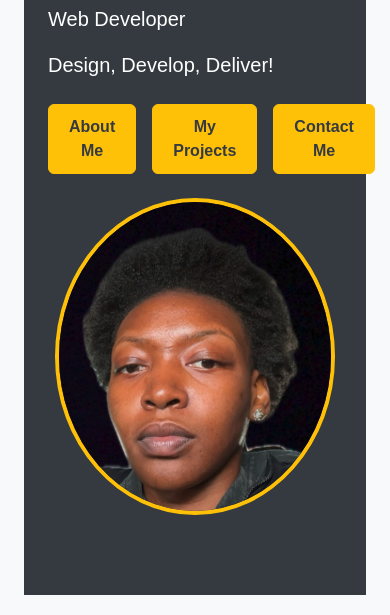
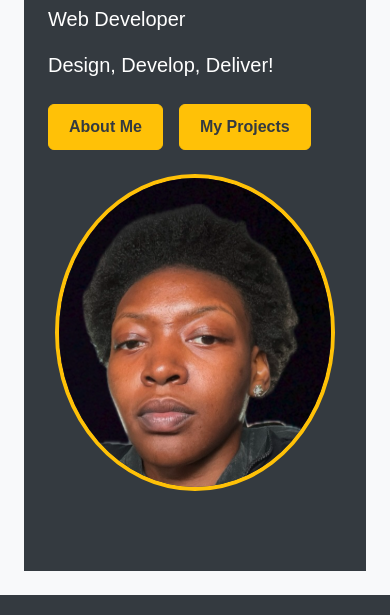
Before and after one commit to Jameshiagross23/Jameshiagross233.github.io, a plain HTML site: page index.html in a window 390 px wide. Shown: the part 221-836 px from the top of the page. Drawn offline with nearby package versions, Linux system fonts and the light colour scheme.

Commit message:
Update index.html

```diff
--- a/index.html
+++ b/index.html
@@ -128,7 +128,7 @@
                         <div class="d-flex gap-3">
                             <a class="btn btn-custom d-sm-block" href="AboutMe.html">About Me</a>
                             <a class="btn btn-custom d-sm-block" href="Projects.html">My Projects</a>
-                            <a class="btn btn-custom d-sm-none d-xs-none d-md-block d-lg-block d-xl-block" href="Contact.html">Contact Me</a>
+                            <a class="btn btn-custom d-none d-md-block" href="Contact.html">Contact Me</a>
                         </div>
                     </div>
                     <div class="col-md-4 text-center mt-4 mt-md-0">
```
